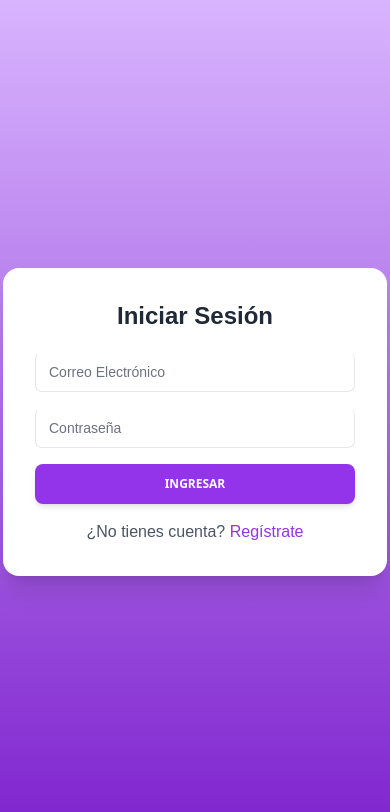
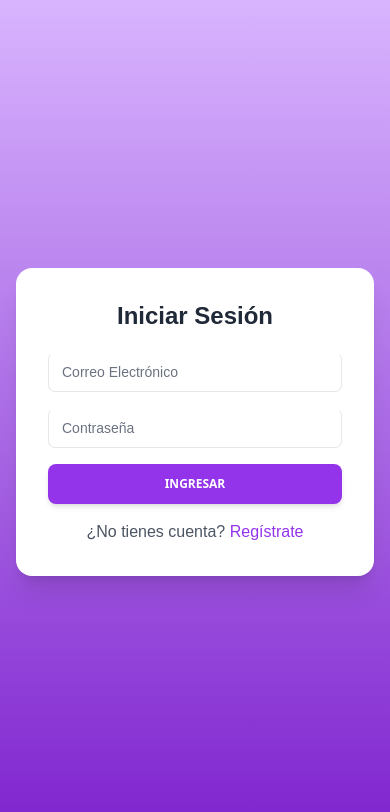
Before and after one commit to 21martisch/Frontend-GestionDeTareas-SICORP, a React (Vite) app: page /login in a window 390 px wide. Shown: the top 812 px of the page. Built offline with nearby package versions, Linux system fonts and the light colour scheme.

Commit message:
cambios en el responsive del login

```diff
--- a/src/components/Auth/AuthForm.jsx
+++ b/src/components/Auth/AuthForm.jsx
@@ -73,8 +73,8 @@ const AuthForm = ({ type }) => {
   });
 
   return (
-    <div className="flex justify-center items-center min-h-screen bg-gradient-to-b from-purple-300 to-purple-700">
-      <Card className="w-96 p-8 bg-white rounded-2xl shadow-xl">
+    <div className="flex justify-center items-center min-h-screen bg-gradient-to-b from-purple-300 to-purple-700 p-4">
+      <Card className="w-full max-w-md p-8 bg-white rounded-2xl shadow-xl">
         <h2 className="text-center text-2xl font-semibold text-gray-800 mb-5">
           {isLogin ? "Iniciar Sesión" : "Registro"}
         </h2>
@@ -140,7 +140,7 @@ const AuthForm = ({ type }) => {
         </p>
       </Card>
     </div>
-  );
+  )
 };
 
 export default AuthForm;
```
